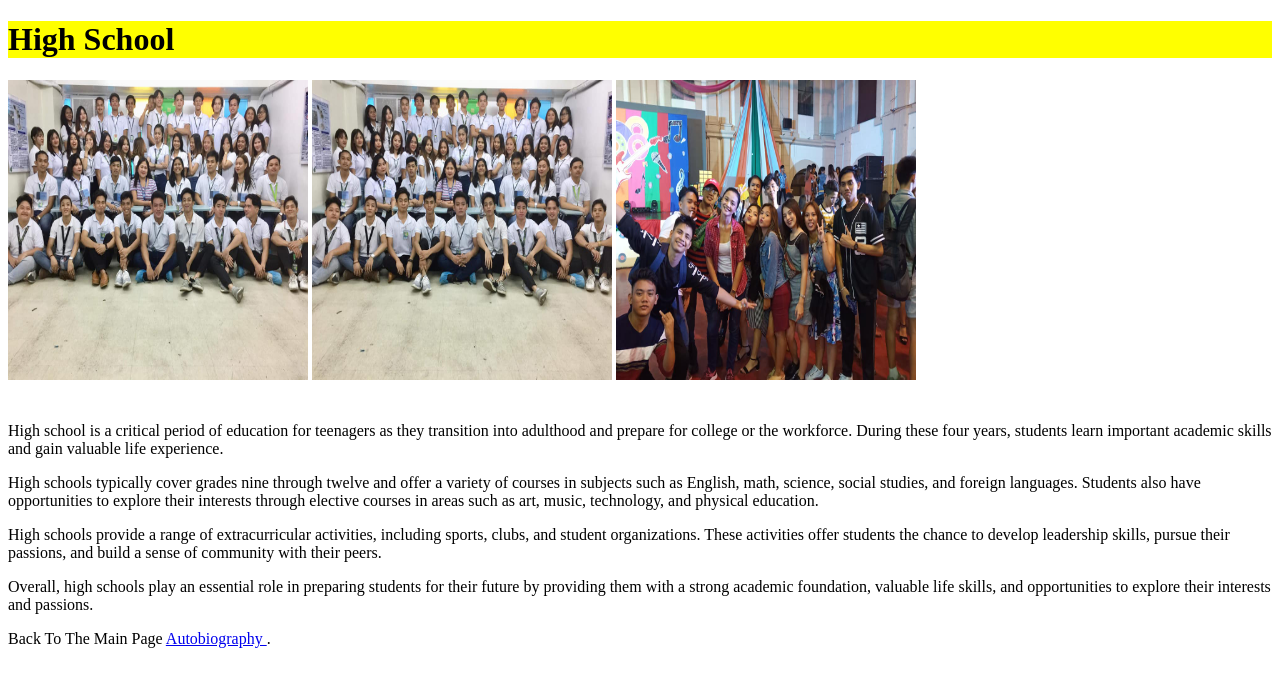
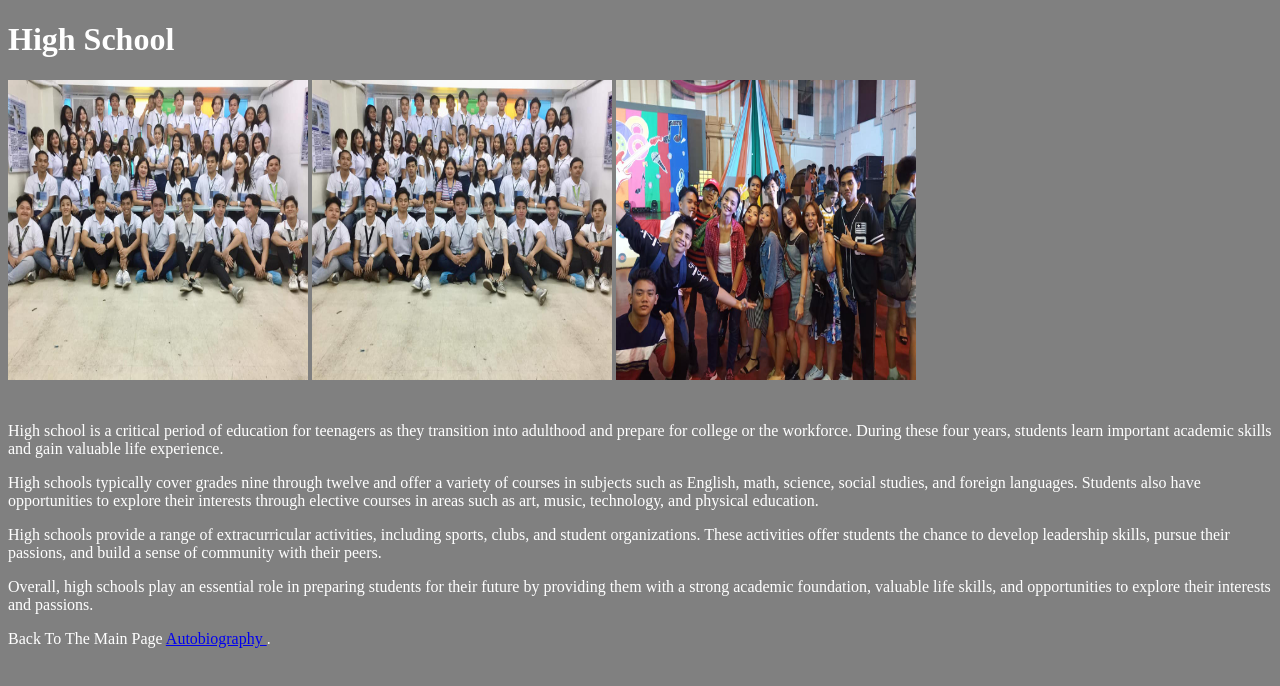
Before and after one commit to Adnus25/adnus.github.io, a plain HTML site: page High-School.html in a window 1280 px wide. Drawn offline with Linux system fonts and the light colour scheme.

Commit message:
Update High-School.html

```diff
--- a/High-School.html
+++ b/High-School.html
@@ -4,10 +4,14 @@
 	<title>High School</title>
 	<style>
 		h1 {
-			background-color: yellow;
+			background-color: gray;
 		}
-		 {
-			background-color: lightblue;
+		body {
+			background-color: gray;
+				color: white;
+		}
+		p {
+			color: white;
 		}
 	</style>
 </head>
```
